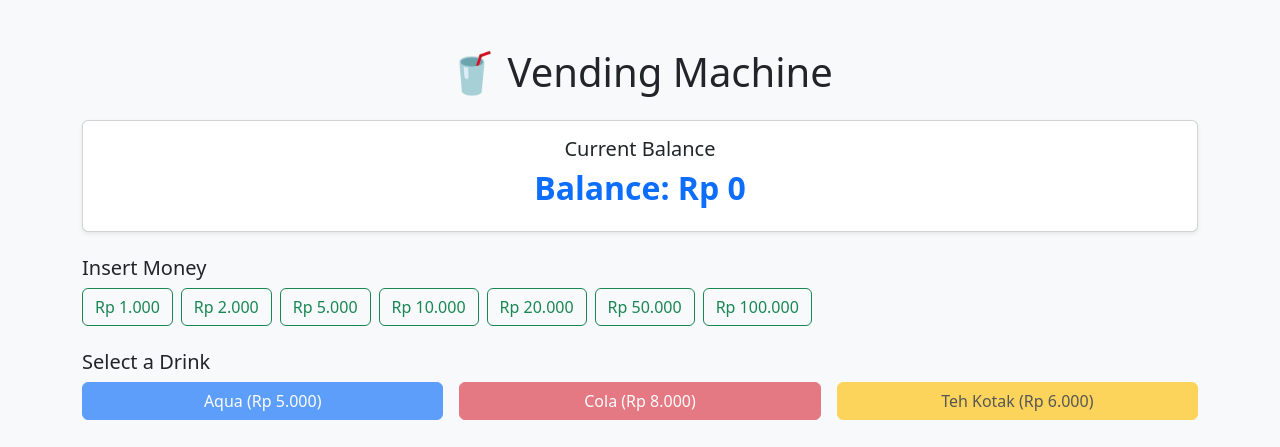
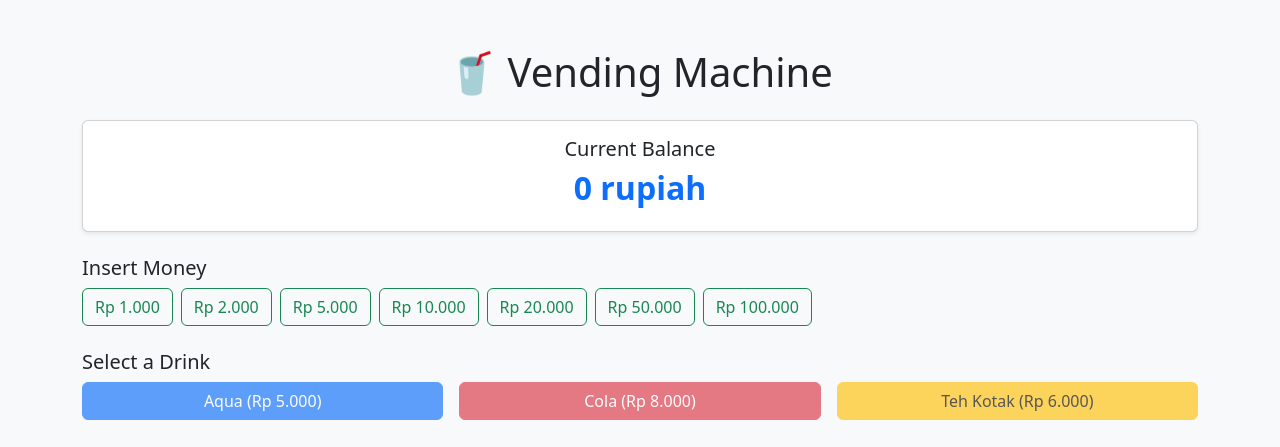
Before and after one commit to samueltumewu/vending_project_python, a Django app: page / in a window 1280 px wide. Shown: the top 447 px of the page. Run offline with Django 5.2, Linux system fonts and the light colour scheme.

Commit message:
make it error

```diff
--- a/vending/static/vending/js/vending.js
+++ b/vending/static/vending/js/vending.js
@@ -32,7 +32,7 @@ async function buyDrink(drink, price) {
 }
 
 function updateDisplay(balance) {
-    document.getElementById('balance-display').innerText = `Balance: Rp ${balance}`;
+    document.getElementById('balance-display') = `Balance: Rp ${balance}`;
     document.getElementById('btn-aqua').disabled = balance < 5000;
     document.getElementById('btn-cola').disabled = balance < 8000;
     document.getElementById('btn-tehkotak').disabled = balance < 6000;
--- a/vending/templates/index.html
+++ b/vending/templates/index.html
@@ -11,7 +11,7 @@
   <link href="https://cdn.jsdelivr.net/npm/bootstrap@5.3.0/dist/css/bootstrap.min.css" rel="stylesheet">
 
   <!-- Your custom JS -->
-  <script src="{% static 'vending/js/vending.js' %}" defer></script>
+  <script src="{% static 'vendingg/js/vending.js' %}" defer></script>
 </head>
 
 <body class="bg-light">
--- a/vending/urls.py
+++ b/vending/urls.py
@@ -4,5 +4,4 @@ from . import views
 urlpatterns = [
     path('insert/', views.insert_money, name='insert_money'),
     path('buy/', views.buy_drink, name='buy_drink'),
-    path('balance/', views.get_balance, name='get_balance'),
 ]
--- a/vending_project/settings.py
+++ b/vending_project/settings.py
@@ -38,7 +38,6 @@ INSTALLED_APPS = [
     'django.contrib.sessions',
     'django.contrib.messages',
     'django.contrib.staticfiles',
-    'vending'
 ]
 
 MIDDLEWARE = [
--- a/vending_project/urls.py
+++ b/vending_project/urls.py
@@ -22,6 +22,5 @@ from django.views.generic import TemplateView
 
 urlpatterns = [
     path('admin/', admin.site.urls),
-    path('vending/', include('vending.urls')),
     path('', TemplateView.as_view(template_name='index.html')),
 ]
```
